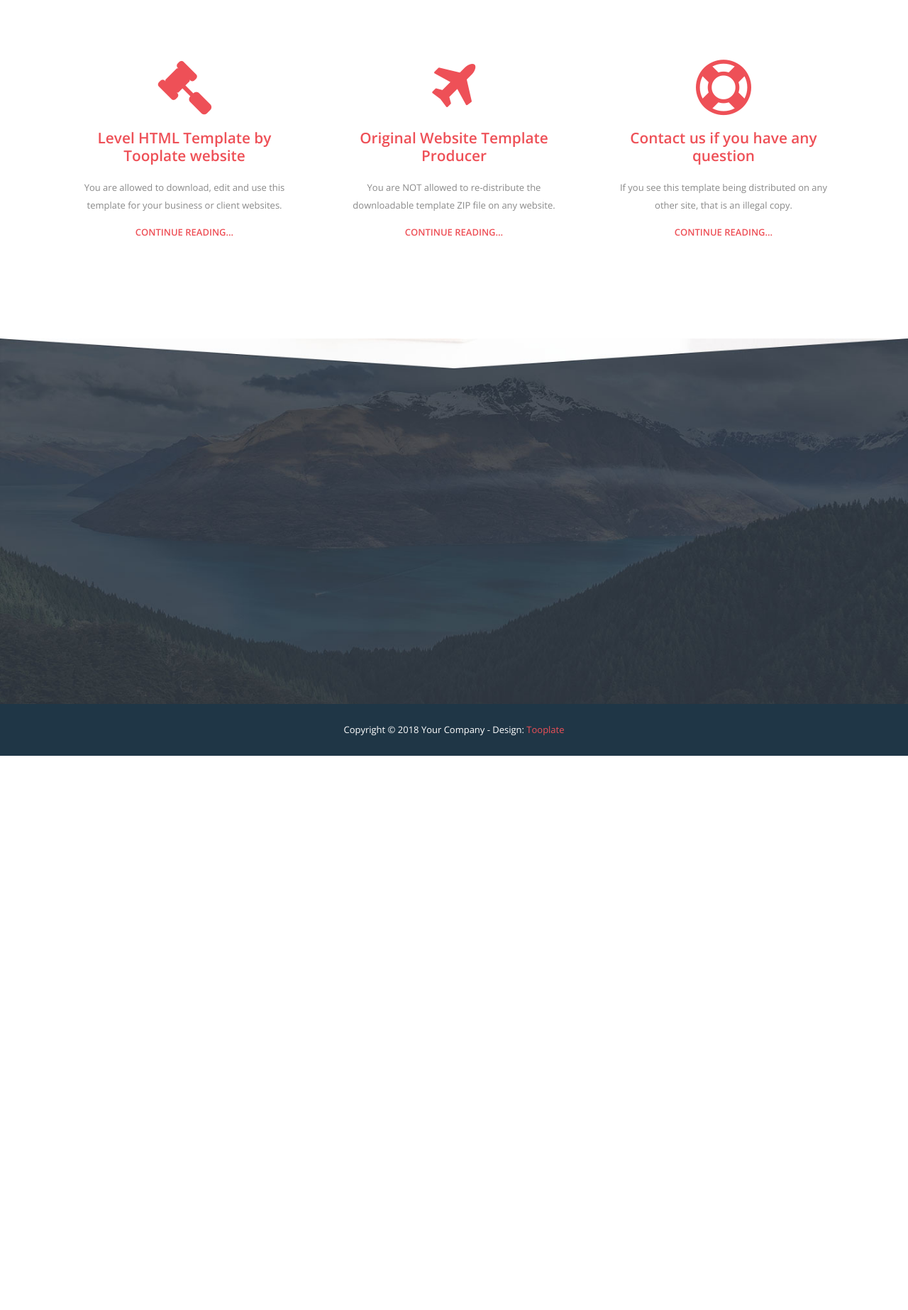
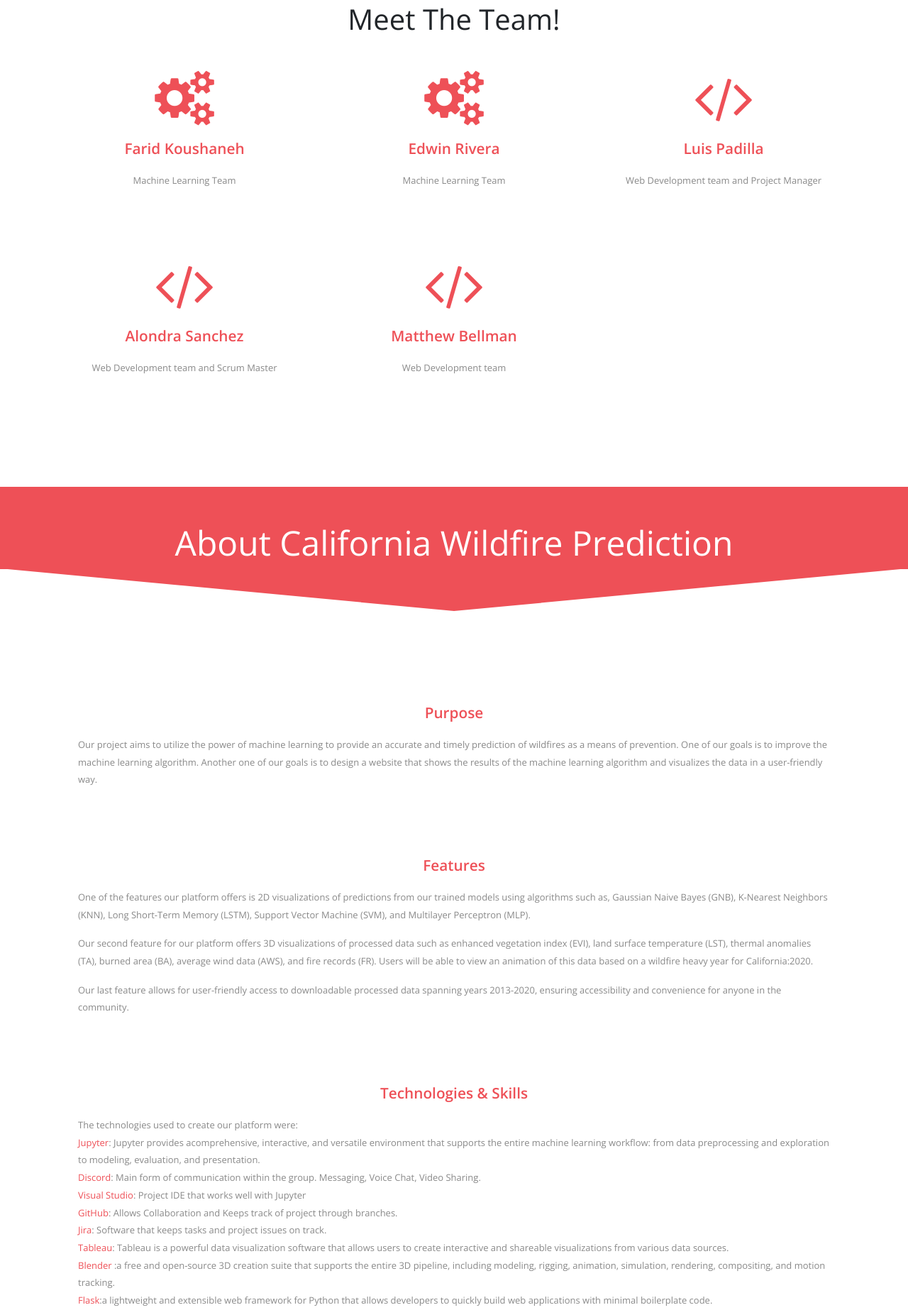
Before and after one commit to faridko26/Comp491-Project-Website, a plain HTML site: page index.html in a window 1280 px wide. Shown: the part 954-2800 px from the top of the page at 71% size. Before the commit the page ends 2019 px from the top, so only its background shows below. Drawn offline with nearby package versions, Linux system fonts and the light colour scheme; some packages are replaced by stand-ins of ours.

Commit message:
Homepage
Initial homepage completed with all requirements specified on jira

```diff
--- a/css/tooplate-style.css
+++ b/css/tooplate-style.css
@@ -573,3 +573,7 @@ video {
 		width: 100%;
 	}
 }
+.csunlogo{
+	height:70px;
+
+}
--- a/index.html
+++ b/index.html
@@ -1,11 +1,12 @@
 <!DOCTYPE html>
 <html lang="en">
+
 <head>
     <meta charset="utf-8">
     <meta http-equiv="X-UA-Compatible" content="IE=edge">
     <meta name="viewport" content="width=device-width, initial-scale=1">
 
-    <title>Level HTML Template by Tooplate</title>
+    <title>CSUN 2023-2024 California Wildfire Prediction</title>
     <!--
 
 Tooplate 2095 Level
@@ -14,13 +15,14 @@ https://www.tooplate.com/view/2095-level
 
 -->
     <!-- load stylesheets -->
-    <link rel="stylesheet" href="https://fonts.googleapis.com/css?family=Open+Sans:300,400,600,700">  <!-- Google web font "Open Sans" -->
-    <link rel="stylesheet" href="font-awesome-4.7.0/css/font-awesome.min.css">                <!-- Font Awesome -->
-    <link rel="stylesheet" href="css/bootstrap.min.css">                                      <!-- Bootstrap style -->
-    <link rel="stylesheet" type="text/css" href="slick/slick.css"/>
-    <link rel="stylesheet" type="text/css" href="slick/slick-theme.css"/>
-    <link rel="stylesheet" type="text/css" href="css/datepicker.css"/>
-    <link rel="stylesheet" href="css/tooplate-style.css">                                   <!-- Templatemo style -->
+    <link rel="stylesheet" href="https://fonts.googleapis.com/css?family=Open+Sans:300,400,600,700">
+    <!-- Google web font "Open Sans" -->
+    <link rel="stylesheet" href="font-awesome-4.7.0/css/font-awesome.min.css"> <!-- Font Awesome -->
+    <link rel="stylesheet" href="css/bootstrap.min.css"> <!-- Bootstrap style -->
+    <link rel="stylesheet" type="text/css" href="slick/slick.css" />
+    <link rel="stylesheet" type="text/css" href="slick/slick-theme.css" />
+    <link rel="stylesheet" type="text/css" href="css/datepicker.css" />
+    <link rel="stylesheet" href="css/tooplate-style.css"> <!-- Templatemo style -->
 
     <!-- HTML5 shim and Respond.js for IE8 support of HTML5 elements and media queries -->
     <!-- WARNING: Respond.js doesn't work if you view the page via file:// -->
@@ -40,10 +42,11 @@ https://www.tooplate.com/view/2095-level
 
                     <nav class="navbar navbar-expand-lg narbar-light">
                         <a class="navbar-brand mr-auto" href="#">
-                                <img src="img/logo.png" alt="Site logo">
-                                Level
+                            <img src="img/matador.avif" alt="Site logo" style="max-height: 65px; max-width: 100px; ">
+                            CSUN California Wild Fire Prediction
                         </a>
-                            <button type="button" id="nav-toggle" class="navbar-toggler collapsed" data-toggle="collapse" data-target="#mainNav" aria-expanded="false" aria-label="Toggle navigation">
+                        <button type="button" id="nav-toggle" class="navbar-toggler collapsed" data-toggle="collapse"
+                            data-target="#mainNav" aria-expanded="false" aria-label="Toggle navigation">
                             <span class="navbar-toggler-icon"></span>
                         </button>
                         <div id="mainNav" class="collapse navbar-collapse tm-bg-white">
@@ -52,13 +55,10 @@ https://www.tooplate.com/view/2095-level
                                     <a class="nav-link" href="#top">Home <span class="sr-only">(current)</span></a>
                                 </li>
                                 <li class="nav-item">
-                                    <a class="nav-link" href="#tm-section-4">Portfolio</a>
+                                    <a class="nav-link" href="#tm-section-4">Project Page</a>
                                 </li>
                                 <li class="nav-item">
-                                    <a class="nav-link" href="#tm-section-5">Blog Entries</a>
-                                  </li>
-                                  <li class="nav-item">
-                                    <a class="nav-link" href="#tm-section-6">Contact Us</a>
+                                    <a class="nav-link" href="#tm-section-6">About Us</a>
                                 </li>
                             </ul>
                         </div>
@@ -82,38 +82,132 @@ https://www.tooplate.com/view/2095-level
         <div class="container">
             <div class="row">
                 <div class="col text-center">
-                            <h2 class="tm-section-title">We are here to help you?</h2>
-                            <p class="tm-color-white tm-section-subtitle">Subscribe to get our newsletters</p>
-                            <a href="#" class="tm-color-white tm-btn-white-bordered">Subscribe Newletters</a>
+
+                    <h2 class="tm-section-title">Senior Project 2023-2024: California Wildfire Prediction</h2>
+
                 </div>
             </div>
         </div>
     </div>
 
     <div class="tm-section tm-position-relative">
-                <svg xmlns="http://www.w3.org/2000/svg" viewBox="0 0 100 100" preserveAspectRatio="none" class="tm-section-down-arrow">
+        <svg xmlns="http://www.w3.org/2000/svg" viewBox="0 0 100 100" preserveAspectRatio="none"
+            class="tm-section-down-arrow">
             <polygon fill="#ee5057" points="0,0  100,0  50,60"></polygon>
         </svg>
         <div class="container tm-pt-5 tm-pb-4">
+            <h1 style="text-align: center;"> Meet The Team!</h1>
             <div class="row text-center">
                 <article class="col-sm-12 col-md-4 col-lg-4 col-xl-4 tm-article">
-                            <i class="fa tm-fa-6x fa-legal tm-color-primary tm-margin-b-20"></i>
-                            <h3 class="tm-color-primary tm-article-title-1">Level HTML Template by Tooplate website</h3>
-                            <p>You are allowed to download, edit and use this template for your business or client websites.</p>
-                            <a href="#" class="text-uppercase tm-color-primary tm-font-semibold">Continue reading...</a>
+                    <i class="fa tm-fa-6x fa-cogs tm-color-primary tm-margin-b-20"></i>
+                    <h3 class="tm-color-primary tm-article-title-1">Farid Koushaneh</h3>
+                    <p>Machine Learning Team</p>
+
                 </article>
                 <article class="col-sm-12 col-md-4 col-lg-4 col-xl-4 tm-article">
-                            <i class="fa tm-fa-6x fa-plane tm-color-primary tm-margin-b-20"></i>
-                            <h3 class="tm-color-primary tm-article-title-1">Original Website Template Producer</h3>
-                            <p>You are NOT allowed to re-distribute the downloadable template ZIP file on any website.</p>
-                            <a href="#" class="text-uppercase tm-color-primary tm-font-semibold">Continue reading...</a>
+                    <i class="fa tm-fa-6x fa-cogs tm-color-primary tm-margin-b-20"></i>
+                    <h3 class="tm-color-primary tm-article-title-1">Edwin Rivera</h3>
+                    <p>Machine Learning Team</p>
+
                 </article>
                 <article class="col-sm-12 col-md-4 col-lg-4 col-xl-4 tm-article">
-                            <i class="fa tm-fa-6x fa-life-saver tm-color-primary tm-margin-b-20"></i>
-                            <h3 class="tm-color-primary tm-article-title-1">Contact us if you have any question</h3>
-                            <p>If you see this template being distributed on any other site, that is an illegal copy.</p>
-                            <a href="#" class="text-uppercase tm-color-primary tm-font-semibold">Continue reading...</a>
+                    <i class="fa tm-fa-6x fa-code tm-color-primary tm-margin-b-20"></i>
+                    <h3 class="tm-color-primary tm-article-title-1">Luis Padilla</h3>
+                    <p>Web Development team and Project Manager</p>
                 </article>
+                <article class="col-sm-12 col-md-4 col-lg-4 col-xl-4 tm-article">
+                    <i class="fa tm-fa-6x fa-code tm-color-primary tm-margin-b-20"></i>
+                    <h3 class="tm-color-primary tm-article-title-1">Alondra Sanchez</h3>
+                    <p>Web Development team and Scrum Master</p>
+                </article>
+                <article class="col-sm-12 col-md-4 col-lg-4 col-xl-4 tm-article">
+                    <i class="fa tm-fa-6x fa-code tm-color-primary tm-margin-b-20"></i>
+                    <h3 class="tm-color-primary tm-article-title-1">Matthew Bellman</h3>
+                    <p>Web Development team </p>
+                </article>
+            </div>
+        </div>
+    </div>
+
+    <div class="tm-section-2">
+        <div class="container">
+            <div class="row">
+                <div class="col text-center">
+
+                    <h2 class="tm-section-title">About California Wildfire Prediction</h2>
+
+                </div>
+            </div>
+        </div>
+    </div>
+    <div class="tm-section tm-position-relative">
+        <svg xmlns="http://www.w3.org/2000/svg" viewBox="0 0 100 100" preserveAspectRatio="none"
+            class="tm-section-down-arrow">
+            <polygon fill="#ee5057" points="0,0  100,0  50,60"></polygon>
+        </svg>
+        <div class="container tm-pt-5 tm-pb-4">
+            <div class="row">
+                <article class=" tm-article">
+                    <h3 class="tm-color-primary tm-article-title-1" style="text-align: center;">Purpose</h3>
+                    <p>Our project aims to utilize the power of machine learning to provide an accurate and timely
+                        prediction of wildfires as a means of prevention.
+                        One of our goals is to improve the machine learning algorithm.
+                        Another one of our goals is to design a website that shows the results of the machine learning
+                        algorithm and visualizes the data in a user-friendly way.
+                    </p>
+                </article>
+                <article class=" tm-article">
+                    <h3 class="tm-color-primary tm-article-title-1" style="text-align: center;">Features</h3>
+                    <p>One of the features our platform offers is 2D visualizations of predictions from our trained
+                        models using algorithms such as, Gaussian Naive Bayes (GNB), K-Nearest Neighbors (KNN), Long
+                        Short-Term Memory (LSTM), Support Vector Machine (SVM), and Multilayer Perceptron (MLP).</p>
+                    <p> Our second feature for our platform offers 3D visualizations of processed data such as enhanced
+                        vegetation index (EVI), land surface temperature (LST), thermal anomalies (TA), burned area
+                        (BA), average wind data (AWS), and fire records (FR). Users will be able to view an animation
+                        of this data based on a wildfire heavy year for California:2020.</p>
+                    <p>
+                        Our last feature
+                        allows for user-friendly access to downloadable processed data spanning years 2013-2020,
+                        ensuring accessibility and convenience for anyone in the community.
+                    </p>
+                </article>
+                <article class="tm-article">
+                    <h3 class="tm-color-primary tm-article-title-1" style="text-align: center;">Technologies & Skills
+                    </h3>
+                    <p>
+                        The technologies used to create our platform were:
+                        <br> <a href="https://jupyter.org/" class="tm-color-primary">Jupyter</a>: Jupyter provides
+                        acomprehensive,
+                        interactive, and versatile environment that supports the entire machine learning workflow: from
+                        data preprocessing and exploration to modeling, evaluation, and presentation.
+                        <br><a href="https://discord.com/" class="tm-color-primary">Discord</a>: Main form of
+                        communication within the group.
+                        Messaging, Voice Chat, Video Sharing.
+                        <br><a href="https://visualstudio.microsoft.com/" class="tm-color-primary">Visual Studio</a>:
+                        Project IDE that works well with Jupyter
+                        <br><a href="https://github.com/" class="tm-color-primary">GitHub</a>: Allows Collaboration and
+                        Keeps track of project through branches.
+                        <br><a href="https://www.atlassian.com/software/jira" class="tm-color-primary">Jira</a>:
+                        Software that keeps tasks and project issues on track.
+                        <br><a href="https://www.tableau.com/" class="tm-color-primary">Tableau</a>: Tableau is a
+                        powerful data visualization software that allows users to create
+                        interactive and shareable visualizations from various data sources.
+                        <br><a href="https://www.blender.org/" class="tm-color-primary">Blender </a>:a free and
+                        open-source 3D creation suite that supports the entire 3D pipeline,
+                        including modeling, rigging, animation, simulation, rendering, compositing, and motion tracking.
+                        <br> <a href="https://flask.palletsprojects.com/en/3.0.x/" class="tm-color-primary">Flask</a>:a
+                        lightweight and
+                        extensible web framework for Python that allows developers to quickly build web applications
+                        with minimal boilerplate code.
+                    </p>
+                    <p>The skills required for this project were: <br>Machine learning & Python: Machine Learning was
+                        used to process preprocessed data using python code. It was also used to train models to predict
+                        where a fire would occur.
+                        <br> Web design, HTML & CSS: These skills were all used and needed to make a user friendly
+                        website to display visualization of machine learning work.
+                    </p>
+                </article>
+
             </div>
         </div>
     </div>
@@ -137,22 +231,47 @@ https://www.tooplate.com/view/2095-level
     <footer class="tm-bg-dark-blue">
         <div class="container">
             <div class="row">
+                <div class="col-sm-12 text-center tm-font-light tm-color-white p-4 tm-margin-b-0" ,
+                    style="font-size: 35px">
+                    <p class="tm-color-white tm-section-subtitle"><img src="img/csun.png" class="csunlogo"></p>
+
+                    <a href="https://www.facebook.com/calstatenorthridge" class="tm-color-primary tm-font-normal"
+                        target="_blank">
+                        <i class="fa fa-facebook fa-lg"></i>
+                    </a>
+                    <a href="https://twitter.com/csunorthridge" class="tm-color-primary tm-font-normal" target="_blank">
+                        <i class="fa fa-twitter fa-lg"></i>
+                    </a>
+                    <a href="https://www.instagram.com/csun_edu/" class="tm-color-primary tm-font-normal"
+                        target="_blank">
+                        <i class="fa fa-instagram fa-lg"></i>
+                    </a>
+                    <a href="https://www.linkedin.com/school/california-state-university-northridge/"
+                        class="tm-color-primary tm-font-normal" target="_blank">
+                        <i class="fa fa-linkedin fa-lg"></i>
+                    </a>
+                </div>
+                <p class="col-sm-12 text-center tm-font-light">
+                    <a href="https://www.csun.edu/~xjiang/SeniorDesign/" class="tm-color-primary tm-font-normal"> Return
+                        to Course Websites</a>
+                </p>
                 <p class="col-sm-12 text-center tm-font-light tm-color-white p-4 tm-margin-b-0">
-                        Copyright &copy; <span class="tm-current-year">2018</span> Your Company
-
-                        - Design: <a rel="nofollow" href="https://www.tooplate.com" class="tm-color-primary tm-font-normal" target="_parent">Tooplate</a></p>
+                    Copyright &copy; <span class="tm-current-year"></span> <a rel="nofollow"
+                        href="https://www.csun.edu/" class="tm-color-primary tm-font-normal" target="_parent">California
+                        State University, Northridge</a></p>
             </div>
         </div>
     </footer>
     </div>
 
     <!-- load JS files -->
-        <script src="js/jquery-1.11.3.min.js"></script>             <!-- jQuery (https://jquery.com/download/) -->
-        <script src="js/popper.min.js"></script>                    <!-- https://popper.js.org/ -->
-        <script src="js/bootstrap.min.js"></script>                 <!-- https://getbootstrap.com/ -->
-        <script src="js/datepicker.min.js"></script>                <!-- https://github.com/qodesmith/datepicker -->
-        <script src="js/jquery.singlePageNav.min.js"></script>      <!-- Single Page Nav (https://github.com/ChrisWojcik/single-page-nav) -->
-        <script src="slick/slick.min.js"></script>                  <!-- http://kenwheeler.github.io/slick/ -->
+    <script src="js/jquery-1.11.3.min.js"></script> <!-- jQuery (https://jquery.com/download/) -->
+    <script src="js/popper.min.js"></script> <!-- https://popper.js.org/ -->
+    <script src="js/bootstrap.min.js"></script> <!-- https://getbootstrap.com/ -->
+    <script src="js/datepicker.min.js"></script> <!-- https://github.com/qodesmith/datepicker -->
+    <script src="js/jquery.singlePageNav.min.js"></script>
+    <!-- Single Page Nav (https://github.com/ChrisWojcik/single-page-nav) -->
+    <script src="slick/slick.min.js"></script> <!-- http://kenwheeler.github.io/slick/ -->
     <script>
 
         /* Google map
@@ -163,17 +282,17 @@ https://www.tooplate.com/view/2095-level
         function initialize() {
             var mapOptions = {
                 zoom: 13,
-                    center: new google.maps.LatLng(-23.013104,-43.394365),
+                center: new google.maps.LatLng(-23.013104, -43.394365),
                 scrollwheel: false
             };
 
-                map = new google.maps.Map(document.getElementById('google-map'),  mapOptions);
+            map = new google.maps.Map(document.getElementById('google-map'), mapOptions);
 
-                google.maps.event.addDomListener(map, 'idle', function() {
+            google.maps.event.addDomListener(map, 'idle', function () {
                 calculateCenter();
             });
 
-                google.maps.event.addDomListener(window, 'resize', function() {
+            google.maps.event.addDomListener(window, 'resize', function () {
                 map.setCenter(center);
             });
         }
@@ -182,7 +301,7 @@ https://www.tooplate.com/view/2095-level
             center = map.getCenter();
         }
 
-            function loadGoogleMap(){
+        function loadGoogleMap() {
             var script = document.createElement('script');
             script.type = 'text/javascript';
             script.src = 'https://maps.googleapis.com/maps/api/js?key=AIzaSyDVWt4rJfibfsEDvcuaChUaZRS5NXey1Cs&v=3.exp&sensor=false&' + 'callback=initialize';
@@ -195,7 +314,7 @@ https://www.tooplate.com/view/2095-level
                 $('.tm-article-carousel').slick('destroy');
             }
 
-                if($(window).width() < 438){
+            if ($(window).width() < 438) {
                 // Slick carousel
                 $('.tm-article-carousel').slick({
                     infinite: false,
@@ -214,16 +333,16 @@ https://www.tooplate.com/view/2095-level
             }
         }
 
-            function setPageNav(){
-                if($(window).width() > 991) {
+        function setPageNav() {
+            if ($(window).width() > 991) {
                 $('#tm-top-bar').singlePageNav({
-                        currentClass:'active',
+                    currentClass: 'active',
                     offset: 79
                 });
             }
             else {
                 $('#tm-top-bar').singlePageNav({
-                        currentClass:'active',
+                    currentClass: 'active',
                     offset: 65
                 });
             }
@@ -232,7 +351,7 @@ https://www.tooplate.com/view/2095-level
         function togglePlayPause() {
             vid = $('.tmVideo').get(0);
 
-                if(vid.paused) {
+            if (vid.paused) {
                 vid.play();
                 $('.tm-btn-play').hide();
                 $('.tm-btn-pause').show();
@@ -244,10 +363,10 @@ https://www.tooplate.com/view/2095-level
             }
         }
 
-            $(document).ready(function(){
+        $(document).ready(function () {
 
-                $(window).on("scroll", function() {
-                    if($(window).scrollTop() > 100) {
+            $(window).on("scroll", function () {
+                if ($(window).scrollTop() > 100) {
                     $(".tm-top-bar").addClass("active");
                 } else {
                     //remove the background property so it comes transparent again (defined in your css)
@@ -266,22 +385,22 @@ https://www.tooplate.com/view/2095-level
             setCarousel();
             setPageNav();
 
-                $(window).resize(function() {
+            $(window).resize(function () {
                 setCarousel();
                 setPageNav();
             });
 
             // Close navbar after clicked
-                $('.nav-link').click(function(){
+            $('.nav-link').click(function () {
                 $('#mainNav').removeClass('show');
             });
 
             // Control video
-                $('.tm-btn-play').click(function() {
+            $('.tm-btn-play').click(function () {
                 togglePlayPause();
             });
 
-                $('.tm-btn-pause').click(function() {
+            $('.tm-btn-pause').click(function () {
                 togglePlayPause();
             });
 
@@ -292,4 +411,5 @@ https://www.tooplate.com/view/2095-level
     </script>
 
 </body>
+
 </html>
```
Also changed, not shown: img/csun.png (added), img/csunlogo.png (added), img/matador.avif (added). Lines whose indentation alone changed are shown as unchanged.
